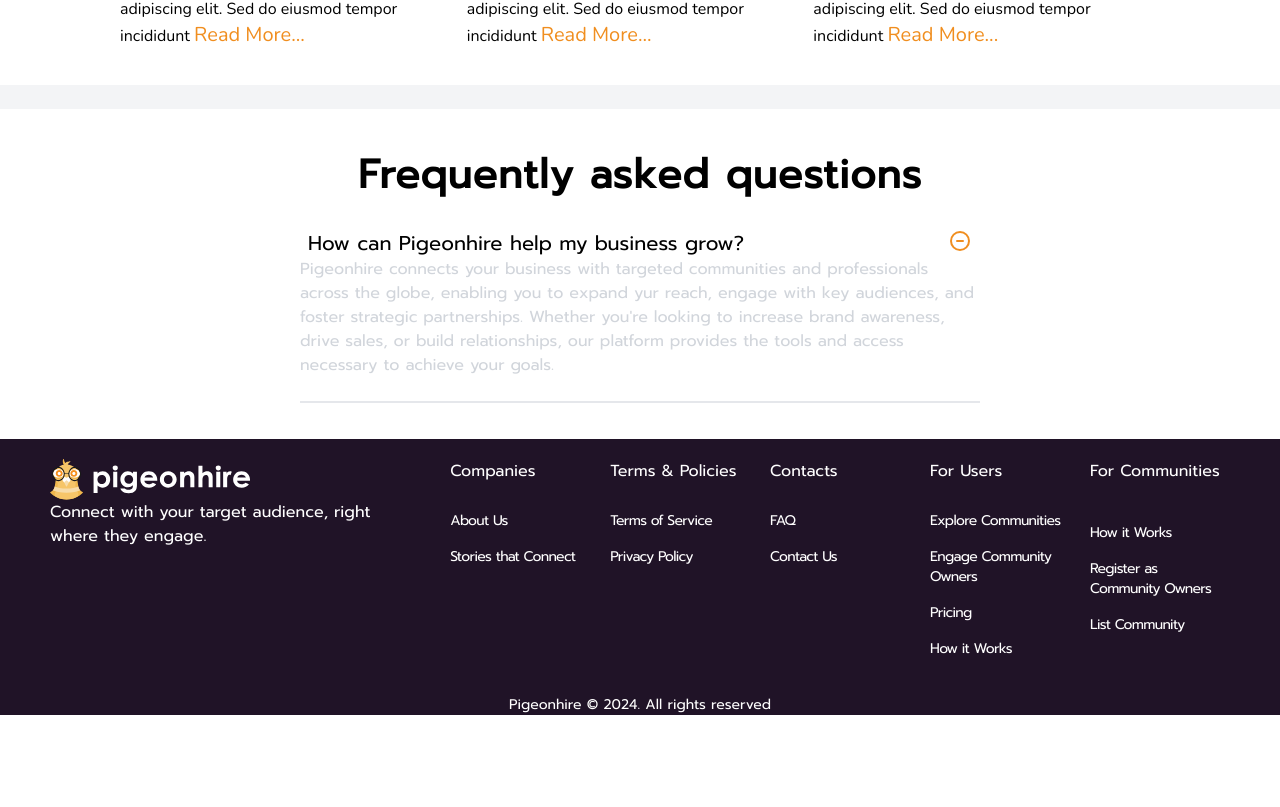
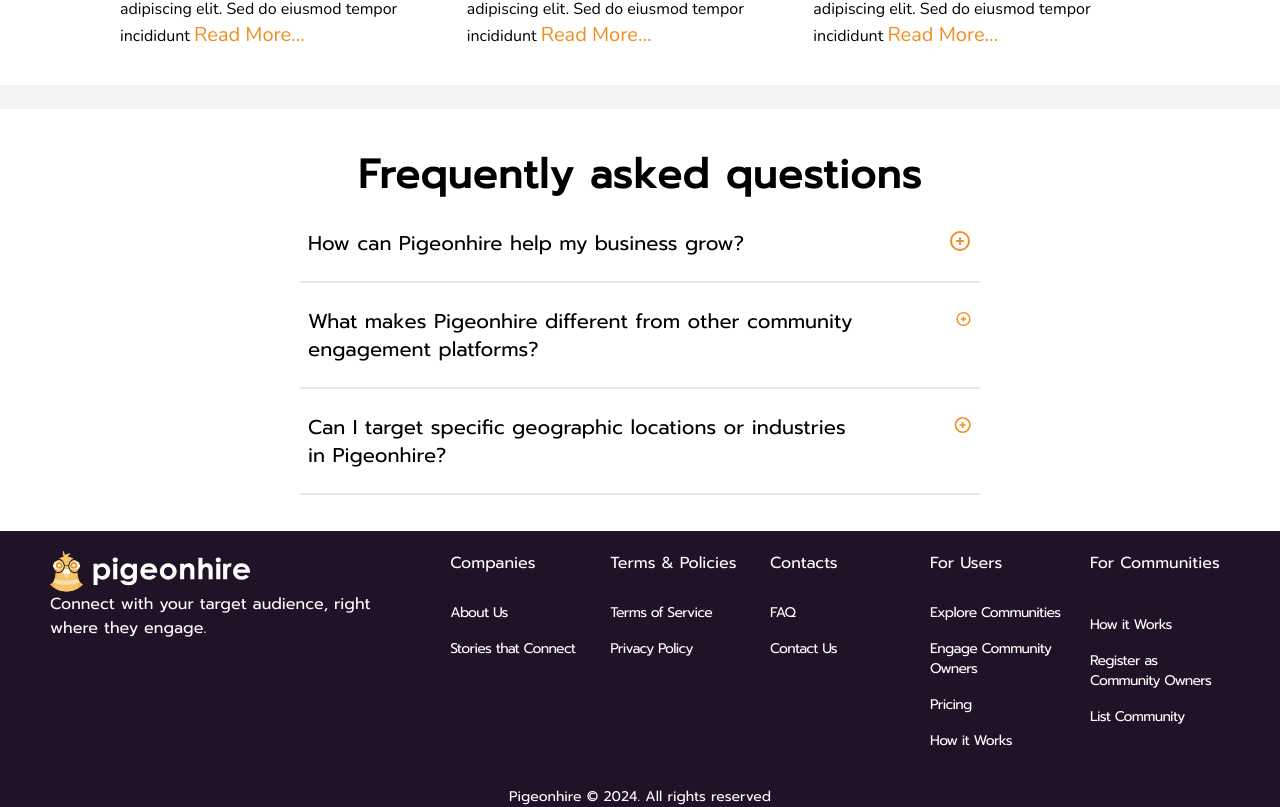
Before and after one commit to Eyohen/pigeonhire, a React (Vite) app: page / in a window 1280 px wide. Shown: the part 4995-5802 px from the top of the page. Before the commit the page ends 5710 px from the top, so only its background shows below. Built offline with nearby package versions, Linux system fonts and the light colour scheme.

Commit message:
added some faqs

```diff
--- a/src/components/FAQ.jsx
+++ b/src/components/FAQ.jsx
@@ -2,12 +2,20 @@
 import { TbCircleMinus, TbCirclePlus } from "react-icons/tb";
 
 const FAQ = () => {
-  const [toggle, setToggle] = useState(false);
-  const [toggle2, setToggle2] = useState(false);
-  const [toggle3, setToggle3] = useState(false);
+  const [toggle, setToggle] = useState(true);
+  const [toggle2, setToggle2] = useState(true);
+  const [toggle3, setToggle3] = useState(true);
 
   const handleToggle = () => {
     setToggle(!toggle);
+  };
+
+  const handleToggle2 = () => {
+    setToggle2(!toggle2);
+  };
+
+  const handleToggle3 = () => {
+    setToggle3(!toggle3);
   };
 
   // const handleToggle2 = () => {
@@ -28,7 +36,7 @@
         <button onClick={handleToggle} className="w-full">
           {toggle ? (
             <div className="flex justify-between  space-x-[94px] px-2 border-b-2 py-6">
-              <p className="text-xl font-medium">
+              <p className="text-xl font-medium ">
                 How can Pigeonhire help my business grow?
               </p>
               <TbCirclePlus color="#F08E1F" size={24} />
@@ -36,7 +44,7 @@
           ) : (
             <div className="border-b-2 py-6">
               <div className="flex justify-between space-x-[94px] px-2">
-                <p className="text-xl font-medium">
+                <p className="text-xl font-medium text-left">
                   How can Pigeonhire help my business grow?
                 </p>
                 <TbCircleMinus color="#F08E1F" size={24} />
@@ -55,6 +63,70 @@
         </button>
       </div>
 
+      <div className="">
+        <button onClick={handleToggle2} className="w-full">
+          {toggle2 ? (
+            <div className="flex justify-between  space-x-[94px] px-2 border-b-2 py-6">
+              <p className="text-xl font-medium text-left">
+              What makes Pigeonhire different from other community engagement platforms?
+              </p>
+              <TbCirclePlus color="#F08E1F" size={24} />
+            </div>
+          ) : (
+            <div className="border-b-2 py-6">
+              <div className="flex justify-between space-x-[94px] px-2">
+                <p className="text-xl font-medium text-left">
+                What makes Pigeonhire different from other community engagement platforms?
+                </p>
+                <TbCircleMinus color="#F08E1F" size={24} />
+              </div>
+
+              <p className="text-gray-300 text-left">
+                Pigeonhire connects your business with targeted communities and
+                professionals across the globe, enabling you to expand yur
+                reach, engage with key audiences, and foster strategic
+                partnerships. Whether you're looking to increase brand
+                awareness, drive sales, or build relationships, our platform
+                provides the tools and access necessary to achieve your goals.
+              </p>
+            </div>
+          )}
+        </button>
+      </div>
+
+      <div className="">
+        <button onClick={handleToggle3} className="w-full">
+          {toggle3 ? (
+            <div className="flex justify-between  space-x-[94px] px-2 border-b-2 py-6">
+              <p className="text-xl font-medium text-left">
+              Can I target specific geographic locations or industries in Pigeonhire?
+              </p>
+              <TbCirclePlus color="#F08E1F" size={24} />
+            </div>
+          ) : (
+            <div className="border-b-2 py-6">
+              <div className="flex justify-between space-x-[94px] px-2">
+                <p className="text-xl font-medium text-left">
+                Can I target specific geographic locations or industries in Pigeonhire?
+                </p>
+                <TbCircleMinus color="#F08E1F" size={24} />
+              </div>
+
+              <p className="text-gray-300 text-left">
+                Pigeonhire connects your business with targeted communities and
+                professionals across the globe, enabling you to expand yur
+                reach, engage with key audiences, and foster strategic
+                partnerships. Whether you're looking to increase brand
+                awareness, drive sales, or build relationships, our platform
+                provides the tools and access necessary to achieve your goals.
+              </p>
+            </div>
+          )}
+        </button>
+      </div>
+
+
+
       {/* <TbCircleMinus /> */}
     </div>
   );
```
